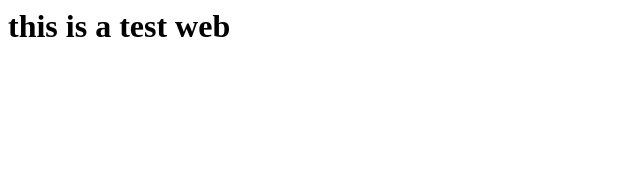
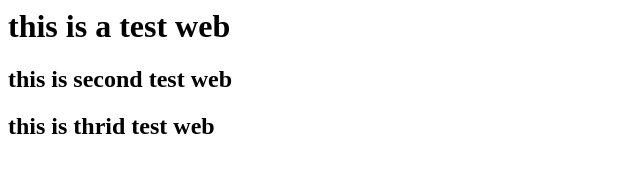
Before and after one commit to raghavapunu/webtest, a plain HTML site: page index.html in a window 1280 px wide. Shown: the whole page, without its empty margins (0-640 px from the left). Drawn offline with Linux system fonts and the light colour scheme.

Commit message:
dev branch

```diff
--- a/index.html
+++ b/index.html
@@ -1 +1,3 @@
 <h1>this is a test web</h1>
+<h2> this is second test web</h2>
+<h2> this is thrid test web</h2>
```
